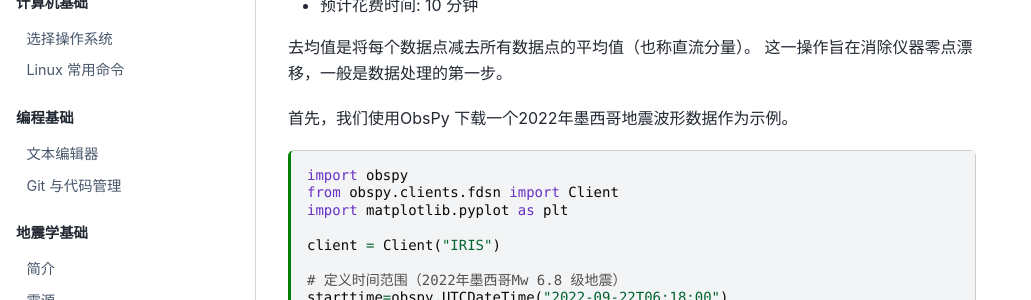
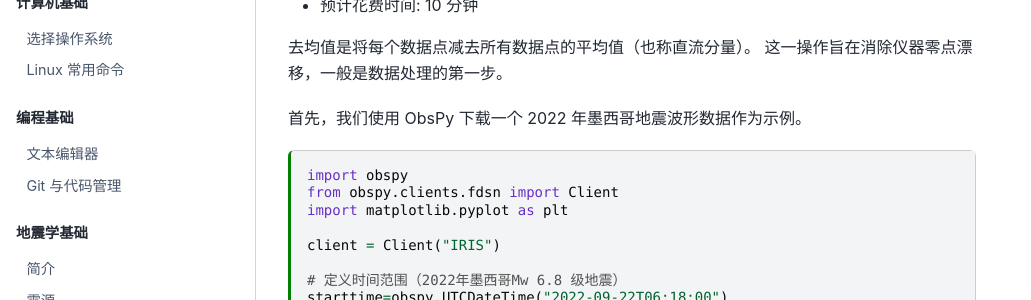
Before and after one commit to seismo-learn/seismology101, a Jupyter Book: the page built from source/exercises/demean.md, in a window 1280 px wide and 900 px high. Shown: the part 204-504 px from the top of the window, without its empty margins (0-1031 px from the left). Built offline with Jupyter Book 1.0.4 settings and Sphinx 7.4.7 and the Sphinx Book theme 1.1.4, drawn with Linux system fonts in a browser that asks for light colours; pages that are not in the unit, such as notebooks, are missing from menus.

````diff
--- a/source/exercises/demean.md
+++ b/source/exercises/demean.md
@@ -21,7 +21,7 @@ kernelspec:
 去均值是将每个数据点减去所有数据点的平均值（也称直流分量）。
 这一操作旨在消除仪器零点漂移，一般是数据处理的第一步。
 
-首先，我们使用ObsPy 下载一个2022年墨西哥地震波形数据作为示例。
+首先，我们使用 ObsPy 下载一个 2022 年墨西哥地震波形数据作为示例。
 
 ```{code-cell} ipython3
 import obspy
````
